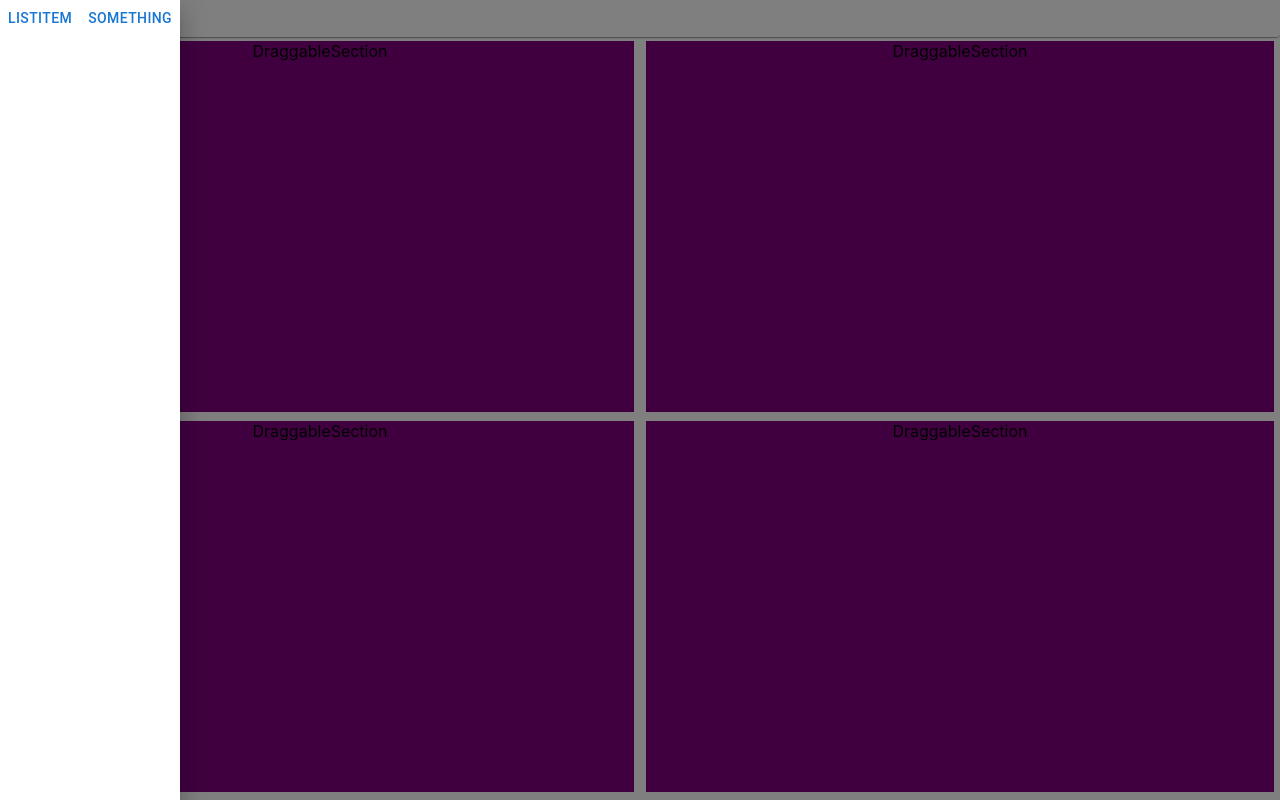
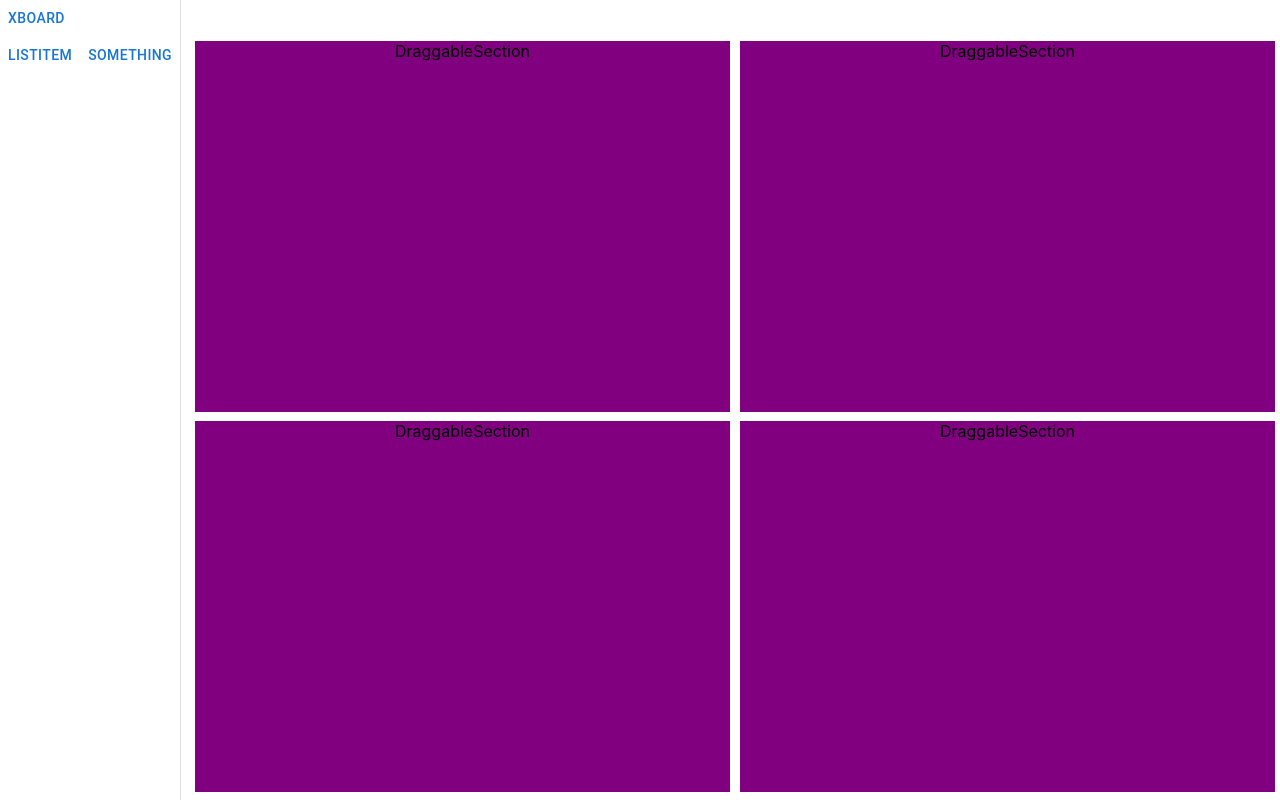
Before and after one commit to GBlackwell1/__board, a React (Create React App) app: page / in a window 1280 px wide. Both pictures are taken after a click on the button "__BOARD". Built offline with nearby package versions, Linux system fonts and the light colour scheme.

Commit message:
reactive styling to drawer and home page

```diff
--- a/src/App.css
+++ b/src/App.css
@@ -11,7 +11,7 @@
   display: flex;
   flex-wrap: wrap;
   justify-content: space-around;
-  width: 100vw;
+  width: auto;
   height: 95vh;
 }
 
--- a/src/App.tsx
+++ b/src/App.tsx
@@ -1,28 +1,30 @@
-import React from 'react';
+import React, {useState} from 'react';
 import './App.css';
 import UI from './components/UI';
 
-const App: React.FC = () => {  // React.FC <= function component
+const App: React.FC = () => {
+  const drawerWidth: number = 190;
+  const [open, setOpen] = useState<boolean>(false);
   // TODO: Make a list of all the elements in the board
   // TODO: Make sure the drawer opening is cohesive with the logo __board
   // TODO: Make sure individual elements support click and drag to additional elevations
-  // TODO: Partition UI
   // TODO: Map sections
-
+  const UIOpen = (openClick: boolean) => { setOpen(openClick); };
   /* Thoughts:
   * - Parent object for all widgets, will control API request rate (global settings instead?)
-  * - Unsure of how to handle drag feature however for future, continuously divide the sections into halves based on the half in which the cursor is hovered in
+  * - Unsure of how to h andle drag feature however for future, continuously divide the sections into halves based on the half in which the cursor is hovered in
   */
   return (
     <div>
-      <UI />
-      <div className="draggableParent">
-        <div className="draggableSection">DraggableSection</div>
-        <div className="draggableSection">DraggableSection</div>
-        <div className="draggableSection">DraggableSection</div>
-        <div className="draggableSection">DraggableSection</div>
-      </div>
-
+      <UI openFunc={UIOpen} />
+      <div
+        style={{marginLeft: open ? drawerWidth : 0, transition: 'margin-left 0.2s'}}
+        className="draggableParent">
+            <div className="draggableSection">DraggableSection</div>
+            <div className="draggableSection">DraggableSection</div>
+            <div className="draggableSection">DraggableSection</div>
+            <div className="draggableSection">DraggableSection</div>
+        </div>
     </div>
   );
 }
--- a/src/components/UI.tsx
+++ b/src/components/UI.tsx
@@ -1,23 +1,36 @@
-import React, {useState} from 'react';
-import { Drawer, Button, Paper } from "@mui/material";
+import React, {useState } from 'react';
+import { Drawer, Button } from "@mui/material";
 import ListItem from '../widgets/ListItem';
 
-const UI: React.FC = () => {
+type UIProps = {openFunc: (open: boolean) => void;};
+
+const UI: React.FC<UIProps> = ({ openFunc }) => {
   const [open, setOpen] = useState<boolean>(false);
   // TODO: Make a list of all the elements in the board
   // TODO: Make sure the drawer opening is cohesive with the logo __board
   // TODO: Make sure individual elements support click and drag to additional elevations
   // TODO: Partition UI
+  function UIOpen(open: boolean) {
+    setOpen(open);
+    openFunc(open);
+  }
   return (
-    <Paper>
-      <Button onClick={() => setOpen(true)} >
+    <div>
+      <Button onClick={() => UIOpen(true)} >
         __Board
       </Button>
-      <Drawer open={open} onClose={() => setOpen(false)}>
+      <Drawer
+        open={open}
+        anchor='left'
+        variant='persistent'>
+          <div>
+            <Button onClick={() => UIOpen(false)}>
+              XBOARD
+            </Button>
+          </div>
         <ListItem ListItemName='PLACEHOLDER'/>
       </Drawer>
-
-    </Paper>
+    </div>
   );
 }
 
--- a/src/widgets/ListItem.tsx
+++ b/src/widgets/ListItem.tsx
@@ -1,4 +1,4 @@
-import React, {useRef, useEffect} from 'react';
+import React, {useRef} from 'react';
 import {Button, Tooltip} from '@mui/material';
 // FIXME: Rapid and errative dragging causes the item to be lost
 type Props = { ListItemName: string; };
```
